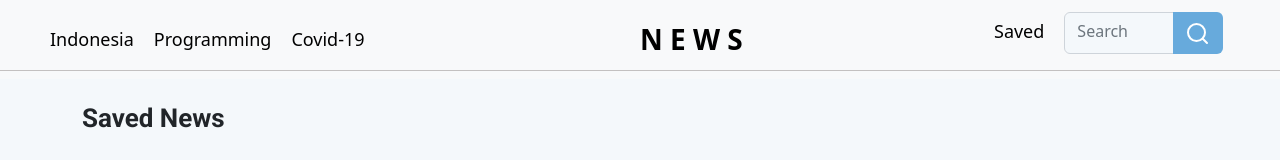
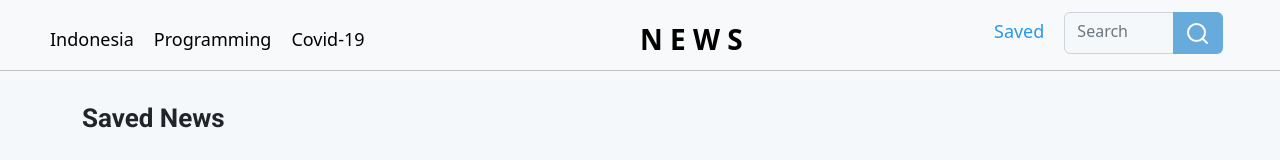
Before and after one commit to RCTN-KS-004-kelompok-4-tugas-1/NewsLetter-Application, a React (Create React App) app: page /saved in a window 1280 px wide. Shown: the top 160 px of the page. Built offline with nearby package versions, Linux system fonts and the light colour scheme.

Commit message:
add styling when link active

```diff
--- a/src/App.css
+++ b/src/App.css
@@ -4,6 +4,7 @@
   --gray-2: #e6e6e6;
   --blue: #67aadc;
   --blue-hover: #518ab6;
+  --blue-2: #2698ee;
   --hover-shadow: rgba(17, 12, 46, 0.15) 0px 48px 100px 0px;
 }
 
--- a/src/components/Navbar/index.jsx
+++ b/src/components/Navbar/index.jsx
@@ -1,5 +1,5 @@
 import React, { useState } from 'react';
-import { Link } from 'react-router-dom';
+import { Link, NavLink } from 'react-router-dom';
 import { NAV_ITEM as navigations } from '../../utils/constants/navItem';
 import Nav from 'react-bootstrap/Nav';
 import { default as NavComponent } from 'react-bootstrap/Navbar';
@@ -12,7 +12,6 @@ function Navbar() {
   const [input, setInput] = useState('');
   const handleChange = (e) => {
     setInput(e.target.value);
-    // dispatch(setSearch(input));
   };
   const handleSubmit = (e) => {
     e.preventDefault();
@@ -23,9 +22,9 @@ function Navbar() {
     <NavComponent bg="light" expand="lg">
       <NavComponent.Toggle aria-controls="basic-navbar-nav" />
       <div className={styles['nav_brand']}>
-        <Link to="/" className="brand text-decoration-none">
+        <NavLink to="/" className="brand text-decoration-none">
           N E W S
-        </Link>
+        </NavLink>
       </div>
       <NavComponent.Collapse
         id="basic-navbar-nav"
@@ -33,24 +32,29 @@ function Navbar() {
       >
         <Nav className={styles['nav_item--left']}>
           {navigations.map((nav) => (
-            <Link
+            <NavLink
               to={nav.link}
               key={nav.id}
               className="link text-decoration-none"
+              style={({ isActive }) => (isActive ? activeStyle : undefined)}
             >
               {nav.name}
-            </Link>
+            </NavLink>
           ))}
         </Nav>
         <div className={styles['nav_item--center']}>
-          <Link to="/" className="brand text-decoration-none">
+          <NavLink to="/" className="brand text-decoration-none">
             N E W S
-          </Link>
+          </NavLink>
         </div>
         <div className={styles['nav_item--right']}>
-          <Link to="/saved" className="link text-decoration-none">
+          <NavLink
+            to="/saved"
+            className="link text-decoration-none"
+            style={({ isActive }) => (isActive ? activeStyle : undefined)}
+          >
             Saved
-          </Link>
+          </NavLink>
 
           <form
             className={`input-group ${styles.input}`}
@@ -81,5 +85,7 @@ function Navbar() {
     </NavComponent>
   );
 }
-
+const activeStyle = {
+  color: 'var(--blue-2)',
+};
 export default Navbar;
```
